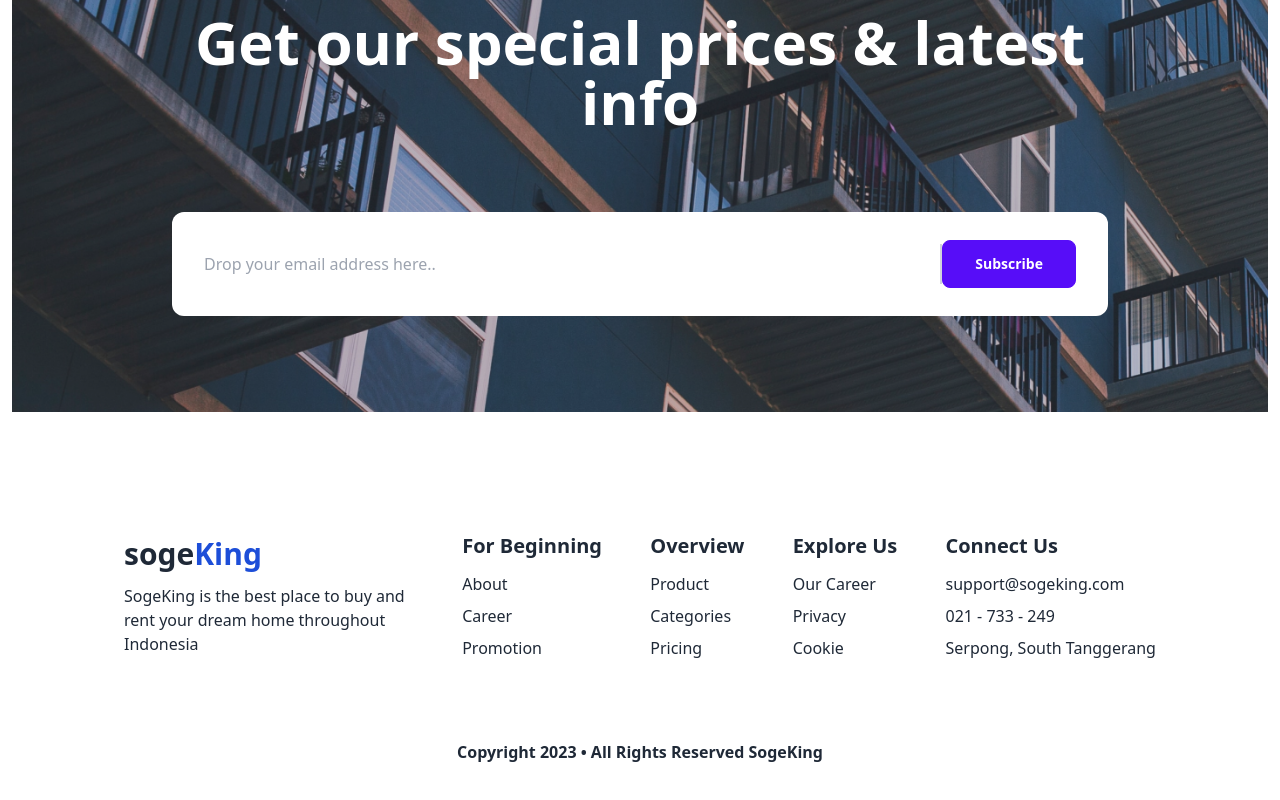
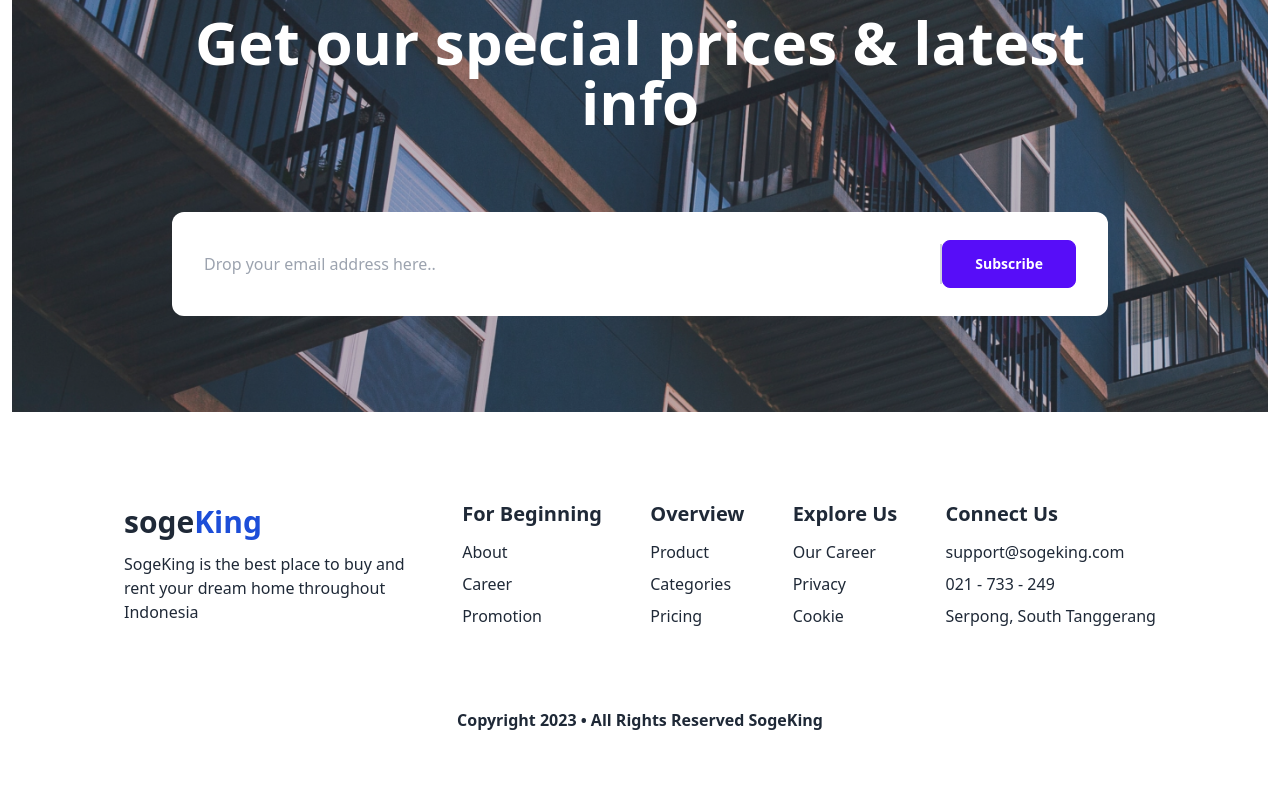
Before and after one commit to hamid19471/realstate, a React (Vite) app: page / in a window 1280 px wide. Shown: the part 4060-4860 px from the top of the page. Built offline with nearby package versions, Linux system fonts and the light colour scheme; data requests are answered from the project's data file.

Commit message:
Update: fix some styles issue

```diff
--- a/src/components/Footer/Footer.jsx
+++ b/src/components/Footer/Footer.jsx
@@ -1,6 +1,6 @@
 const Footer = () => {
   return (
-    <div className="w-full md:py-8 md:px-2 lg:py-20 lg:px-8 xl:p-28 overflow-hidden">
+    <div className="w-full md:py-2 md:px-2 lg:pt-20 lg:px-8 xl:px-28 overflow-hidden">
       <div className=" flex flex-col md:flex-row items-start md:items-center justify-between py-2">
         <div className="flex flex-col items-start w-[380px] lg:w-[290px] md:w-[170px]">
           <h1 className="font-bold text-3xl mb-3">
```
